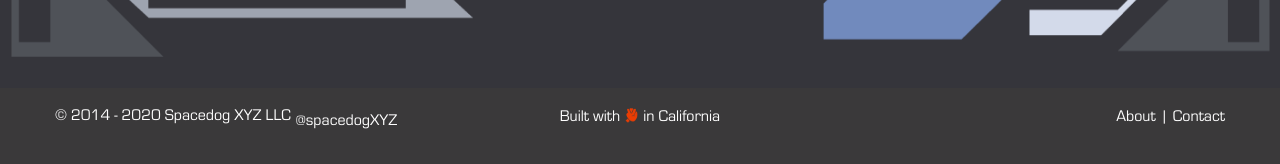
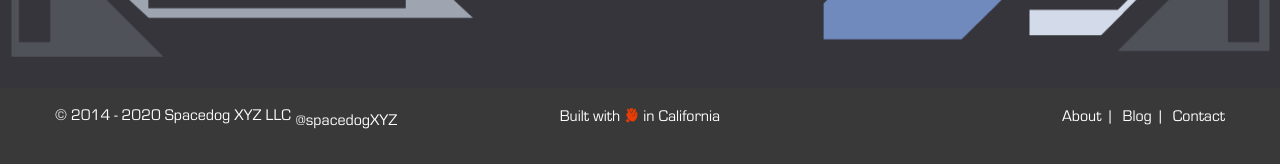
Before and after one commit to spacedogXYZ/spacedogXYZ, a Jekyll site: the page built from index.html, in a window 1280 px wide and 900 px high, scrolled down 3883 px. Shown: the part 733-897 px from the top of the window. Built offline with Jekyll 4.4.1, drawn with Linux system fonts in a browser that asks for light colours; nearby versions of some CDN libraries; comment, search, counter and statistics services are not loaded.

Commit message:
blog link in footer

```diff
--- a/_layouts/default.html
+++ b/_layouts/default.html
@@ -32,7 +32,11 @@
         <div class="copy">&copy; 2014 - {{ site.time | date: '%Y' }} Spacedog XYZ LLC<span class="follow"><a href="https://twitter.com/spacedogXYZ" class="twitter-follow-button" data-show-count="false" data-show-screen-name="false" data-dnt="true">@spacedogXYZ</a></span>
         </div>
         <div class="built">Built with <img src="/static/icons/heart.png" alt="heart" class="icon"> in California</div>
-        <div class="about"><a href="/about">About</a>&nbsp;&nbsp;|&nbsp;&nbsp;<a href="/blastoff">Contact</a></div>
+        <div class="about">
+          <a href="/about">About</a>&nbsp;&nbsp;|&nbsp;&nbsp;
+          <a href="/blog">Blog</a>&nbsp;&nbsp;|&nbsp;&nbsp;
+          <a href="/blastoff">Contact</a>
+        </div>
       </div>
     </footer>
 
```
